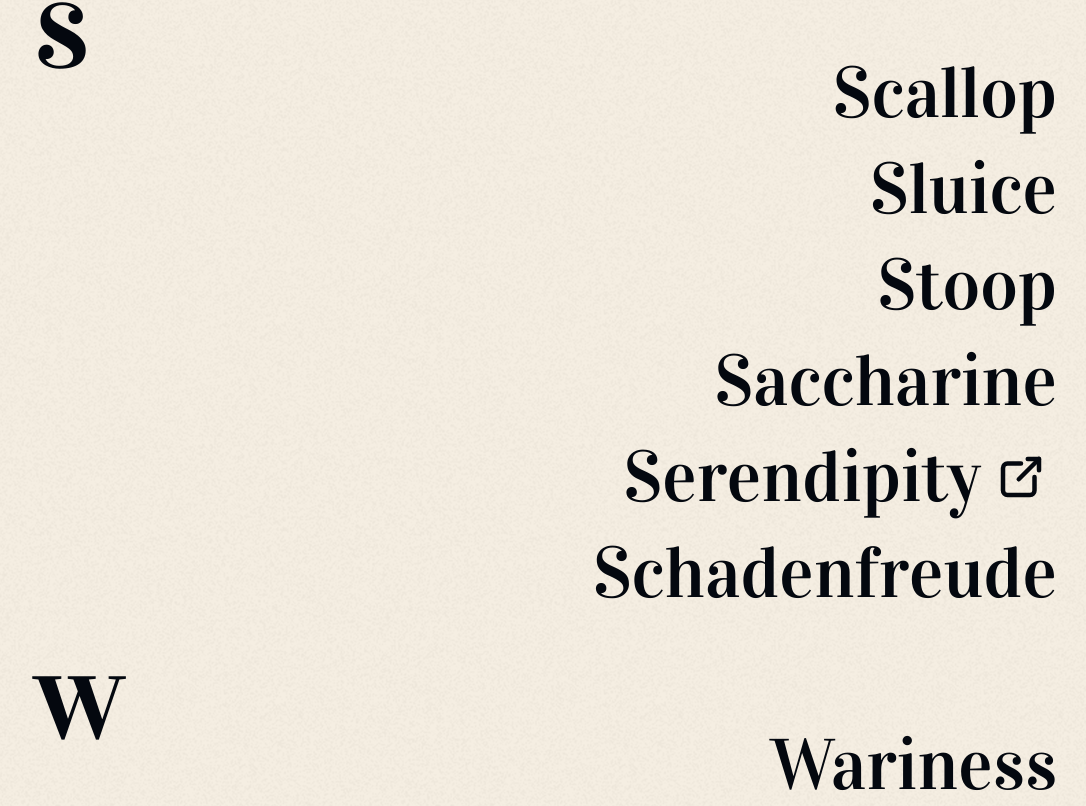
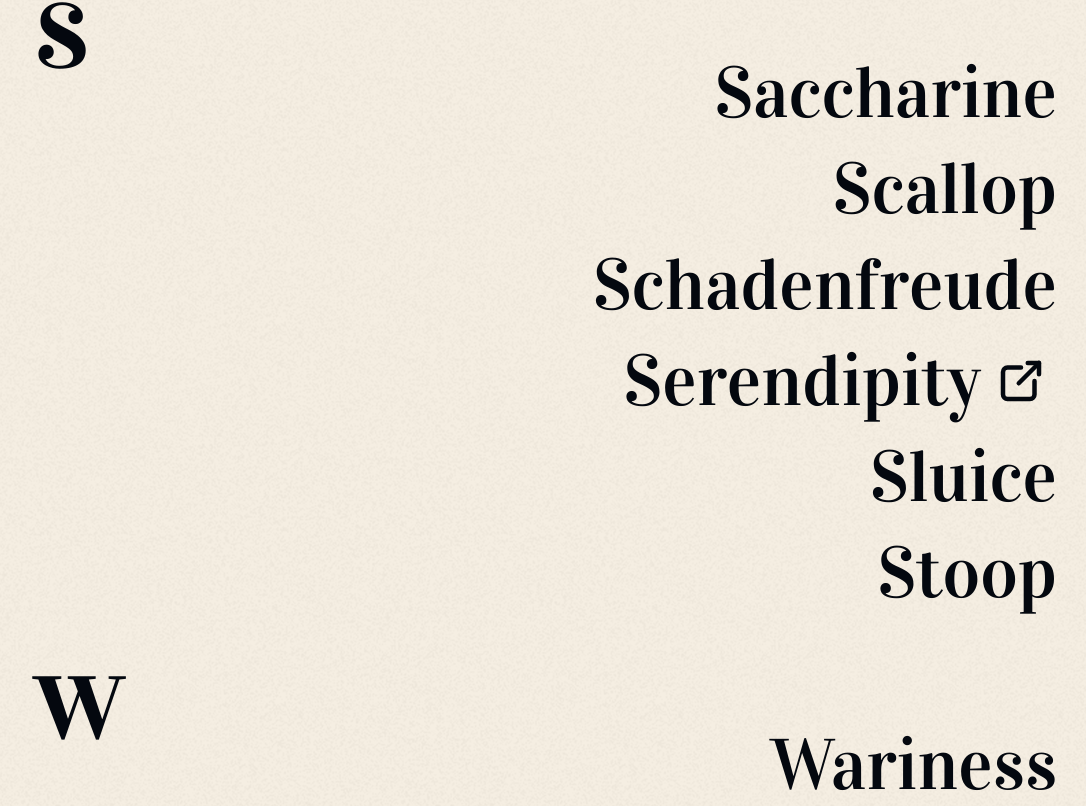
Before and after one commit to szeckirjr/by-wardo, a Next.js app: page / in a window 1280 px wide. Shown: the part 2011-2817 px from the top of the page, without its empty margins (95-1181 px from the left). Built offline with nearby package versions, Linux system fonts and the light colour scheme; a web font is replaced by a local one.

Commit message:
fix: sort words within letters

```diff
--- a/src/words.tsx
+++ b/src/words.tsx
@@ -483,8 +483,14 @@ const allWords: Record<string, Record<string, Word>> = {
 // and words sorted alphabetically
 export const words = Object.keys(allWords)
   .sort()
-  .reduce((acc, key) => {
-    acc[key] = allWords[key];
+  .reduce((acc, letter) => {
+    const sortedWords = Object.keys(allWords[letter])
+      .sort()
+      .reduce((letterAcc, wordKey) => {
+        letterAcc[wordKey] = allWords[letter][wordKey];
+        return letterAcc;
+      }, {} as Record<string, Word>);
+    acc[letter] = sortedWords;
     return acc;
   }, {} as Record<string, Record<string, Word>>);
 
```
Also changed, not shown: 1 other file (tests, documents, lock files or other folders).
